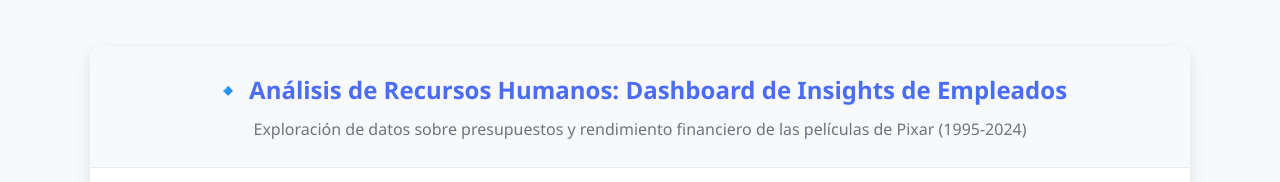
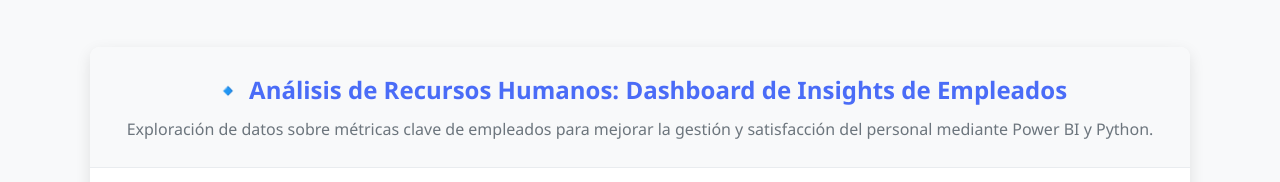
Before and after one commit to renzomolina24/portafolio_renzo_molina, a plain HTML site: page index.html in a window 1280 px wide. Shown: the part 1775-1957 px from the top of the page. Drawn offline with nearby package versions, Linux system fonts and the light colour scheme.

Commit message:
Portafolio update

```diff
--- a/index.html
+++ b/index.html
@@ -109,8 +109,7 @@
         <div class="project-header">
           <h3>🔹 Análisis de Recursos Humanos: Dashboard de Insights de Empleados</h3>
           <p>
-            Exploración de datos sobre presupuestos y rendimiento financiero de
-            las películas de Pixar (1995-2024)
+            Exploración de datos sobre métricas clave de empleados para mejorar la gestión y satisfacción del personal mediante Power BI y Python.
           </p>
         </div>
         <div class="project-iframe-container">
```
